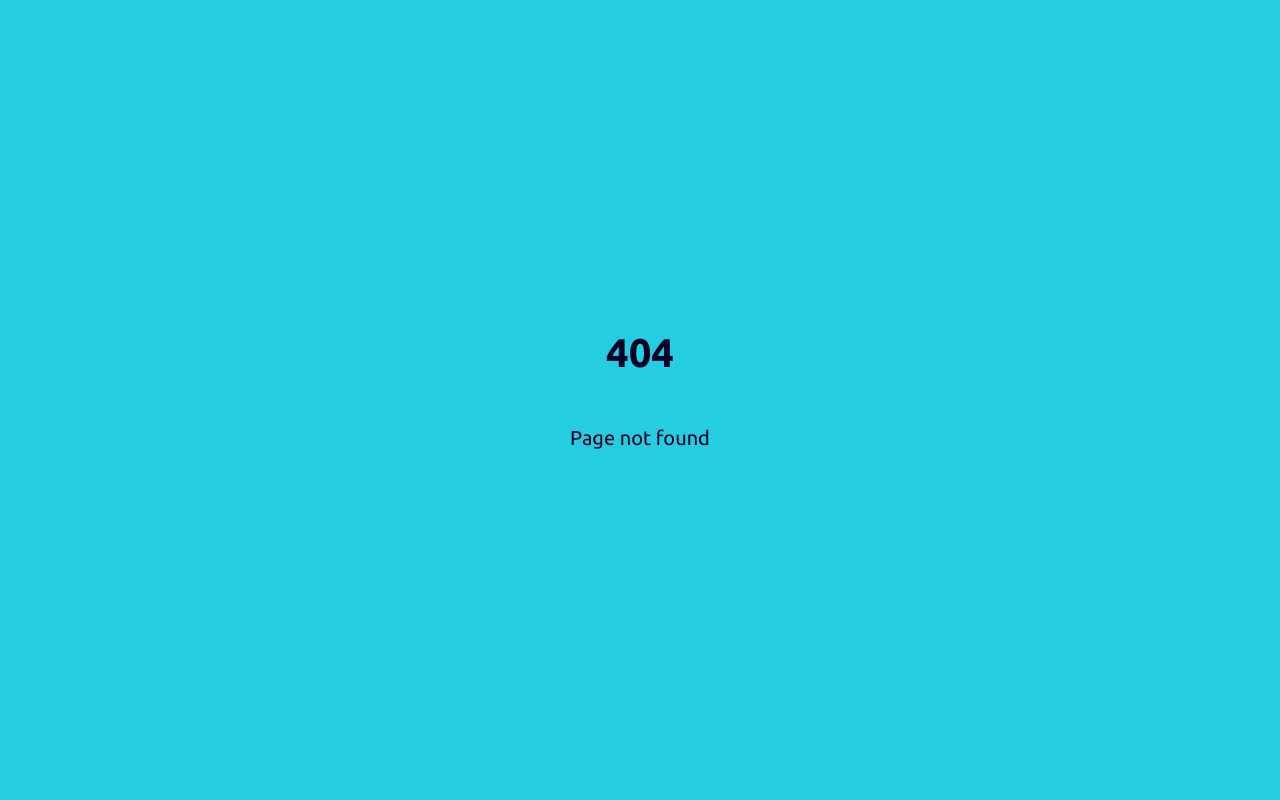
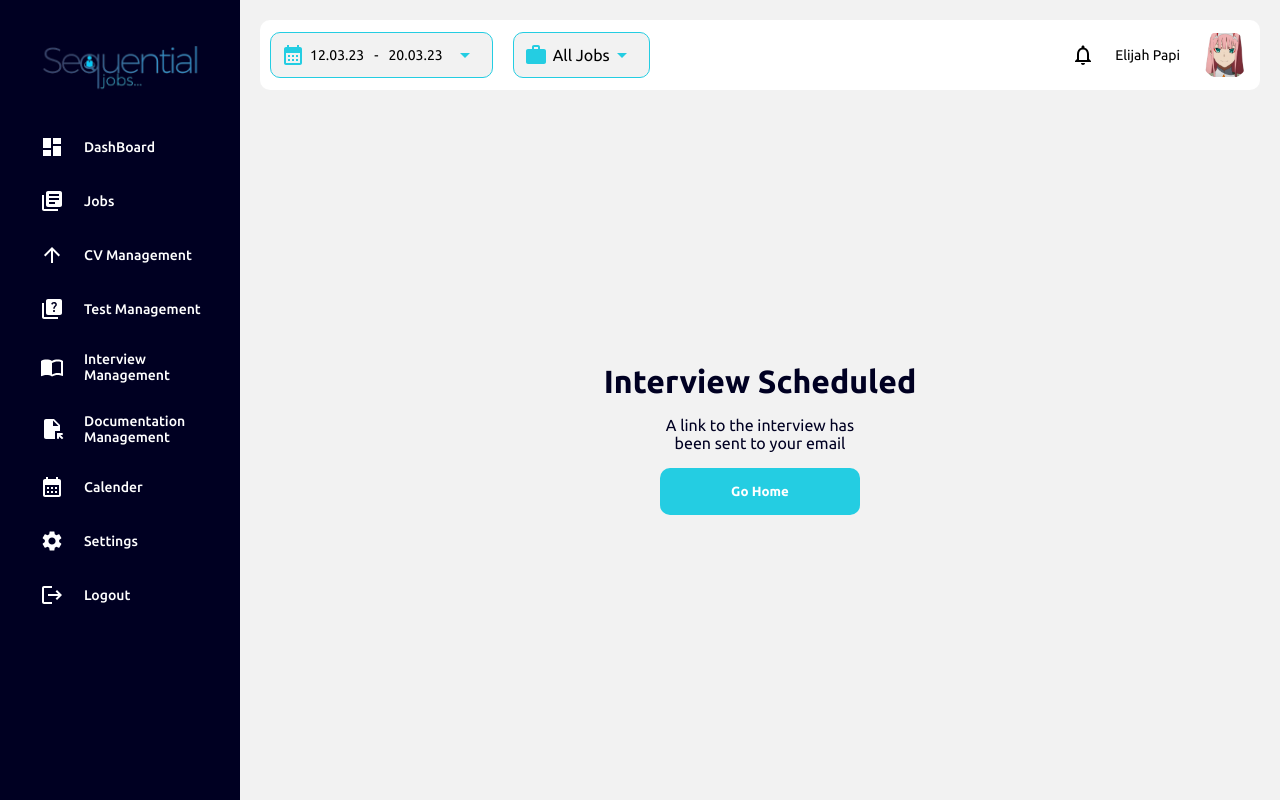
Before and after one commit to Tomation-Solution/sequential-job-revamp, a React (Create React App) app: page /medicals_scheduleinfo in a window 1280 px wide. Before the commit this address had no page. Built offline with nearby package versions, Linux system fonts and the light colour scheme.

Commit message:
added new page called MedicalsSchedule and aslo create an empty file where custom Input codw will go

```diff
--- a/src/App.tsx
+++ b/src/App.tsx
@@ -14,6 +14,7 @@ import InterviewManagement from "./components/InterviewManagement/InterviewManag
 import Jobs from "./pages/Jobs";
 import CVManagement from "./pages/CVManagement/CVManagement";
 import Button from "./components/Button/Button";
+import MedicalsScheduleInfo from "./pages/MedicalsScheduleInfo";
 // import AuthRoutes from "./components/Auth/AuthRoutes";
 
 function App() {
@@ -40,10 +41,13 @@ function App() {
             <Route path="/interviews" element={<InterviewManagement />} />
             {/* ESPECIALLY THE JOBS COMPONENT */}
             <Route path="/jobs" element={<Jobs />} />
+
             {/*ELIJAHS REUSABLE COMPONENTS || LOOK AT THEM */}
 
             <Route path="/cvmanagement" element={<CVManagement />} />
             {/* ADD OTHER PATHS THAT SHOULD BE RENDERED WITH THE SIDEBAR HERE, ELSE DO SO OUTSIDE */}
+            <Route path="/medicals_scheduleinfo" element={<MedicalsScheduleInfo />} />
+
           </Route>
           <Route path="*" element={<NotFound />} />
         </Routes>
--- a/src/components/Button/Button.style.tsx
+++ b/src/components/Button/Button.style.tsx
@@ -10,7 +10,7 @@ export const ButtonStyle = styled(motion.button)<ButtonProp>`
 
  border: transparent;
  padding: .7rem 1rem;
-border-radius: 5px;
+border-radius: 10px;
 cursor: pointer;
 /* this code makes the icon if there is one to fit with the button word */
 display: flex;
--- /dev/null
+++ b/src/pages/MedicalsScheduleInfo.tsx
@@ -0,0 +1,38 @@
+
+import styled from "styled-components";
+import Button from "../components/Button/Button";
+import TopSummaryBox from "../components/TopSummaryBox/TopSummaryBox";
+
+const MedicalsScheduleInfoContainer= styled.div`
+    padding: 1rem;
+    color: #000022;
+    text-align: center;
+    max-width: 360px;
+    display: block;
+
+    h2{
+        font-size: 1.5rem;
+    }
+    p{
+        padding: 1rem 0;
+    }
+    @media screen and (min-width: 500px) {
+        h2{font-size:2rem}
+    }
+`
+export const MedicalsScheduleInfo = ():React.ReactElement=>{
+    return (
+       <div style={{'display':'flex','alignItems':'center',
+       'justifyContent':'center','flexDirection':'column',
+       'height':'80vh',}}>
+         <MedicalsScheduleInfoContainer>
+            <img src="" alt="" />
+            <h2>Interview Scheduled</h2>
+            <p>A link to the interview has <br /> been sent to your email</p>
+            <Button style={{'width':'200px','margin':'0 auto'}}>Go Home</Button>
+        </MedicalsScheduleInfoContainer>
+       </div>
+    )
+}
+
+export default MedicalsScheduleInfo
```
Also changed, not shown: src/components/InputWithLabel/InputWithLabel.tsx (added, +22 -0 lines).
